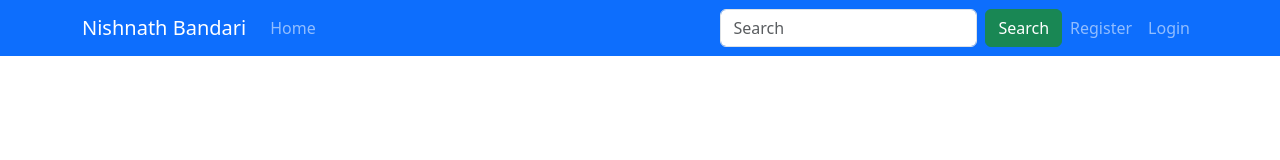
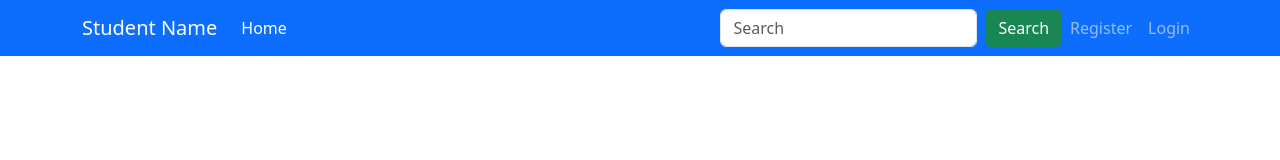
Before and after one commit to nbandari1/ass6, a Next.js app: page / in a window 1280 px wide. Shown: the top 160 px of the page. Built offline with nearby package versions, Linux system fonts and the light colour scheme.

Commit message:
Update MainNav.js

```diff
--- a/components/MainNav.js
+++ b/components/MainNav.js
@@ -2,38 +2,45 @@ import { Container, Nav, Navbar, Form, Button, NavDropdown } from "react-bootstr
 import Link from 'next/link';
 import { useRouter } from 'next/router';
 import { useState } from 'react';
+import { useAtom } from "jotai";
+import { searchHistoryAtom } from "@/store";
+import { addToHistory } from "../lib/userData";
 import { readToken, removeToken } from '../lib/authenticate';
 
 export default function MainNav() {
   const router = useRouter();
   const token = readToken();
+  const [searchField, setSearchField] = useState("");
+  const [isExpanded, setIsExpanded] = useState(false);
+  const [searchHistory, setSearchHistory] = useAtom(searchHistoryAtom);
+
+  async function submitForm(e) {
+    e.preventDefault();
+    if (searchField !== "") {
+      const queryString = `title=true&q=${searchField}`;
+      setSearchHistory(await addToHistory(queryString));
+      router.push(`/artwork?${queryString}`);
+      setSearchField("");
+      setIsExpanded(false);
+    }
+  }
 
   function logout() {
+    setIsExpanded(false);
     removeToken();
     router.push('/login');
   }
 
-  const [searchField, setSearchField] = useState("");
-
-  async function submitForm(e) {
-    e.preventDefault();
-    if (searchField.trim() !== "") {
-      const queryString = `title=true&q=${searchField.trim()}`;
-      router.push(`/artwork?${queryString}`);
-      setSearchField("");
-    }
-  }
-
   return (
-    <Navbar expand="lg" className="fixed-top navbar-dark bg-primary">
+    <>
+      <Navbar expand="lg" className="fixed-top navbar-dark bg-primary" expanded={isExpanded}>
         <Container>
-        <Navbar.Brand>Nishnath Bandari</Navbar.Brand>
-        <Navbar.Toggle aria-controls="basic-navbar-nav" />
+          <Navbar.Brand>Student Name</Navbar.Brand>
+          <Navbar.Toggle aria-controls="basic-navbar-nav" onClick={() => setIsExpanded(!isExpanded)} />
           <Navbar.Collapse id="basic-navbar-nav">
             <Nav className="me-auto">
-          <Link href="/index" passHref>
-            <Nav.Link active={router.pathname === "/index"} onClick={() => setIsExpanded(false)}>Home</Nav.Link></Link>
-            {token && <Link href="/search" passHref><Nav.Link active={router.pathname === "/search"}>Advanced Search</Nav.Link></Link>}
+              <Link href="/" passHref><Nav.Link active={router.pathname === "/"} onClick={() => setIsExpanded(false)}>Home</Nav.Link></Link>
+              {token && <Link href="/search" passHref><Nav.Link active={router.pathname === "/search"} onClick={() => setIsExpanded(false)}>Advanced Search</Nav.Link></Link>}
             </Nav>
             <Form className="d-flex" onSubmit={submitForm}>
               <Form.Control
@@ -49,19 +56,21 @@ export default function MainNav() {
             <Nav>
               {token ? (
                 <NavDropdown title={token.userName} id="basic-nav-dropdown">
-                <Link href="/favourites" passHref><NavDropdown.Item active={router.pathname === "/favourites"}>Favourites</NavDropdown.Item></Link>
-                <Link href="/history" passHref><NavDropdown.Item active={router.pathname === "/history"}>Search History</NavDropdown.Item></Link>
+                  <Link href="/favourites" passHref><NavDropdown.Item active={router.pathname === "/favourites"} onClick={() => setIsExpanded(false)}>Favourites</NavDropdown.Item></Link>
+                  <Link href="/history" passHref><NavDropdown.Item active={router.pathname === "/history"} onClick={() => setIsExpanded(false)}>Search History</NavDropdown.Item></Link>
                   <NavDropdown.Item onClick={logout}>Logout</NavDropdown.Item>
                 </NavDropdown>
               ) : (
                 <Nav>
-                <Link href="/register" passHref><Nav.Link active={router.pathname === "/register"}>Register</Nav.Link></Link>
-                <Link href="/login" passHref><Nav.Link active={router.pathname === "/login"}>Login</Nav.Link></Link>
+                  <Link href="/register" passHref><Nav.Link active={router.pathname === "/register"} onClick={() => setIsExpanded(false)}>Register</Nav.Link></Link>
+                  <Link href="/login" passHref><Nav.Link active={router.pathname === "/login"} onClick={() => setIsExpanded(false)}>Login</Nav.Link></Link>
                 </Nav>
               )}
             </Nav>
           </Navbar.Collapse>
         </Container>
       </Navbar>
+      <br /><br /><br />
+    </>
   );
 }
```
Lines whose indentation alone changed are shown as unchanged.
